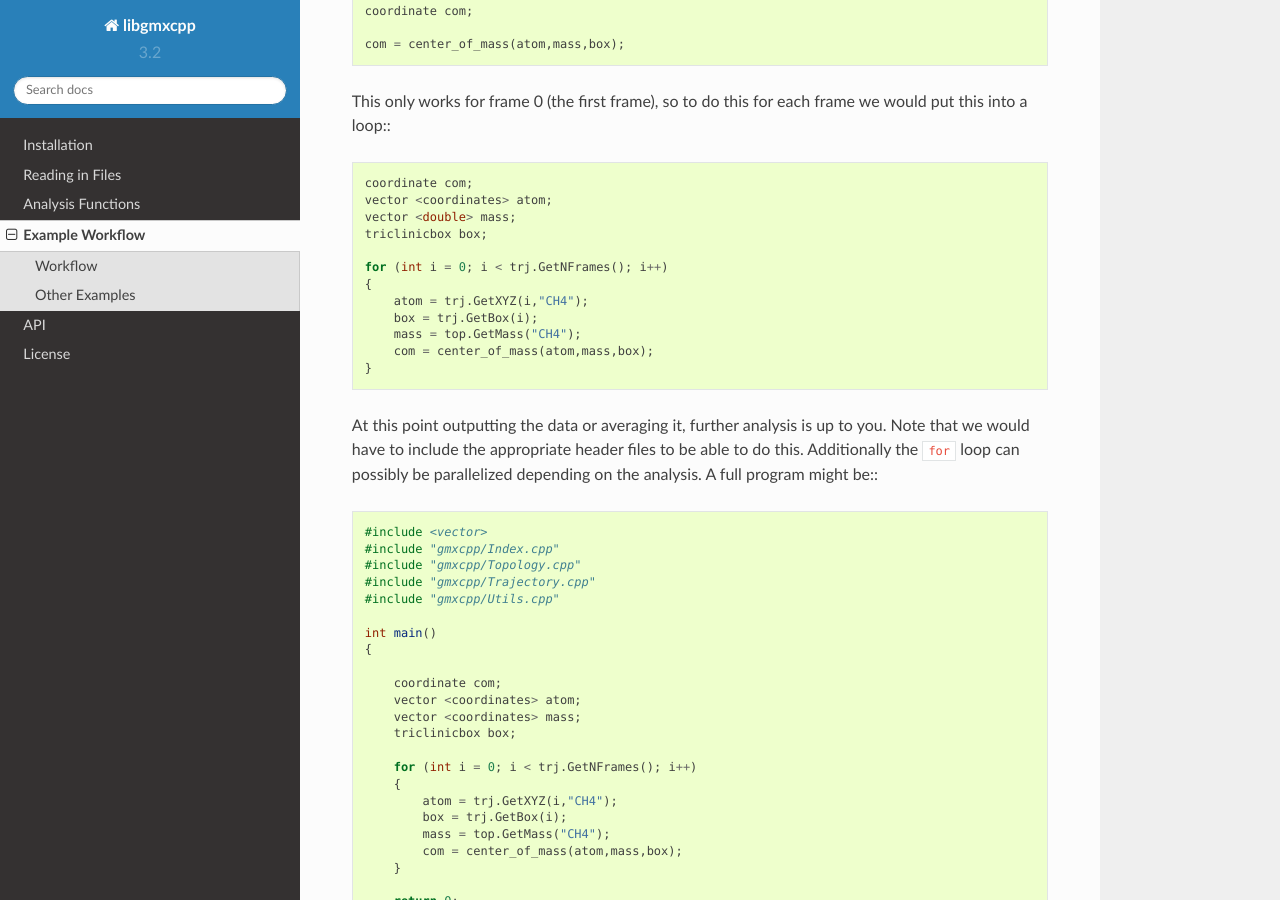
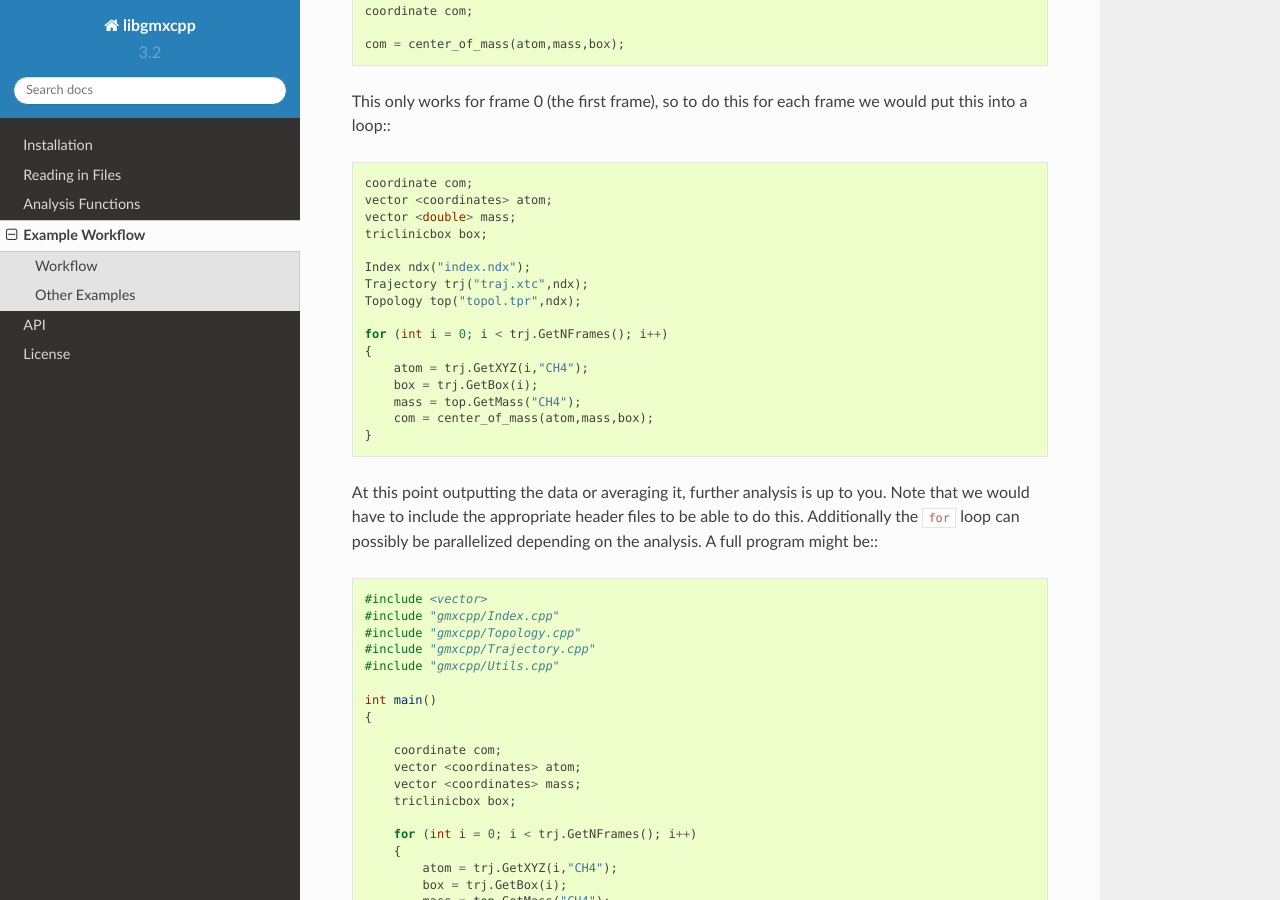
Before and after one commit to wesbarnett/libgmxcpp, a Sphinx documentation site: the page built from docs/example.rst, in a window 1280 px wide and 900 px high, scrolled down 1244 px. Built offline with Sphinx 7.4.7 and the Read the Docs theme 2.0.0, drawn with Linux system fonts in a browser that asks for light colours.

Commit message:
update code

```diff
--- a/docs/example.rst
+++ b/docs/example.rst
@@ -68,6 +68,10 @@ would put this into a loop:::
     vector <double> mass;
     triclinicbox box;
 
+    Index ndx("index.ndx");
+    Trajectory trj("traj.xtc",ndx);
+    Topology top("topol.tpr",ndx);
+
     for (int i = 0; i < trj.GetNFrames(); i++)
     {
         atom = trj.GetXYZ(i,"CH4");
```
